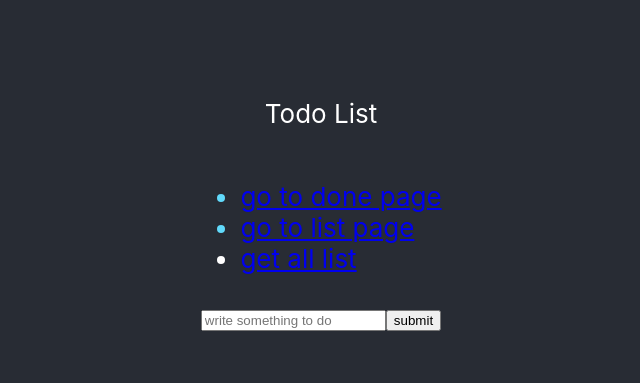
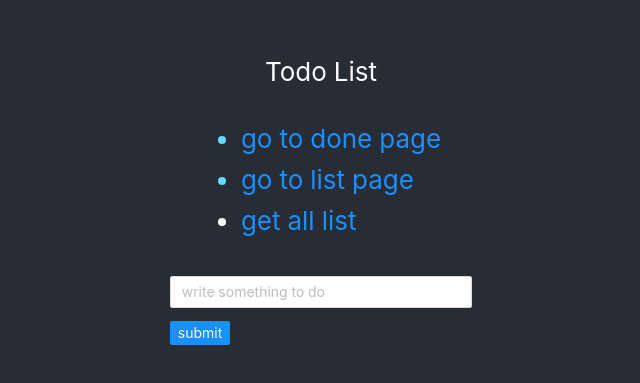
Before and after one commit to theroadof/react-redux-todo-list, a React (Create React App) app: page /#/ in a window 1280 px wide. Shown: the part 199-582 px from the top of the page, without its empty margins (319-959 px from the left). Built offline with nearby package versions, Linux system fonts and the light colour scheme.

Commit message:
[axios][Teddy]refactor:add antd style to input form

```diff
--- a/package.json
+++ b/package.json
@@ -6,6 +6,7 @@
     "@testing-library/jest-dom": "^4.2.4",
     "@testing-library/react": "^9.5.0",
     "@testing-library/user-event": "^7.2.1",
+    "antd": "^4.5.2",
     "axios": "^0.19.2",
     "react": "^16.13.1",
     "react-dom": "^16.13.1",
--- a/src/actions/index.js
+++ b/src/actions/index.js
@@ -26,6 +26,8 @@ export const markCancel = (id) => ({
     id
 });
 
+
+
 export const getAllTodos = (allTodos) =>({
     type: GET_ALL_TODOS,
     allTodos
--- a/src/components/TodoForm/index.jsx
+++ b/src/components/TodoForm/index.jsx
@@ -1,4 +1,6 @@
 import React from "react";
+import 'antd/dist/antd.css';
+import {Input,Button} from "antd";
 
 class TodoForm extends React.Component {
     constructor(props) {
@@ -30,9 +32,9 @@ class TodoForm extends React.Component {
     render() {
         return (
             <div>
-                <input type="text" value={this.state.text} onChange={this.handleChange}
+                <Input type="text" value={this.state.text} onChange={this.handleChange}
                        placeholder="write something to do"/>
-                <input type="submit" onClick={this.handleSubmit} value="submit"/>
+                <Button type="primary" size="small" onClick={this.handleSubmit} >submit</Button>
             </div>
         )
     }
--- a/src/constants/todoStatus.js
+++ b/src/constants/todoStatus.js
@@ -1,4 +1,6 @@
 export default {
     DONE: "DONE",
-    DOING: "DOING"
+    DOING: "DOING",
+    TRUE:true,
+    FALSE:false
 }
```
Also changed, not shown: src/App.js (+11 -0 lines), src/reducers/allTodos.js (+7 -1 lines), 1 other file (tests, documents, lock files or other folders).
